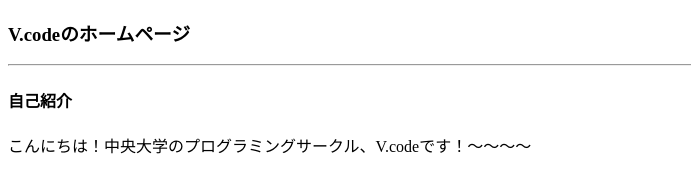
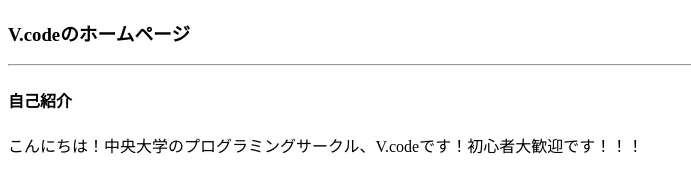
Before and after one commit to YoheiKamo/mypage, a plain HTML site: page index.html in a window 1280 px wide. Shown: the whole page, without its empty margins (0-691 px from the left). Drawn offline with Linux system fonts and the light colour scheme.

Commit message:
Add files via upload

```diff
--- a/index.html
+++ b/index.html
@@ -10,6 +10,6 @@
     <h3>V.codeのホームページ<h3>
     <hr>
     <h4>自己紹介</h4>
-    <p>こんにちは！中央大学のプログラミングサークル、V.codeです！〜〜〜〜</p>
+    <p>こんにちは！中央大学のプログラミングサークル、V.codeです！初心者大歓迎です！！！</p>
 </body>
 </html>
```
